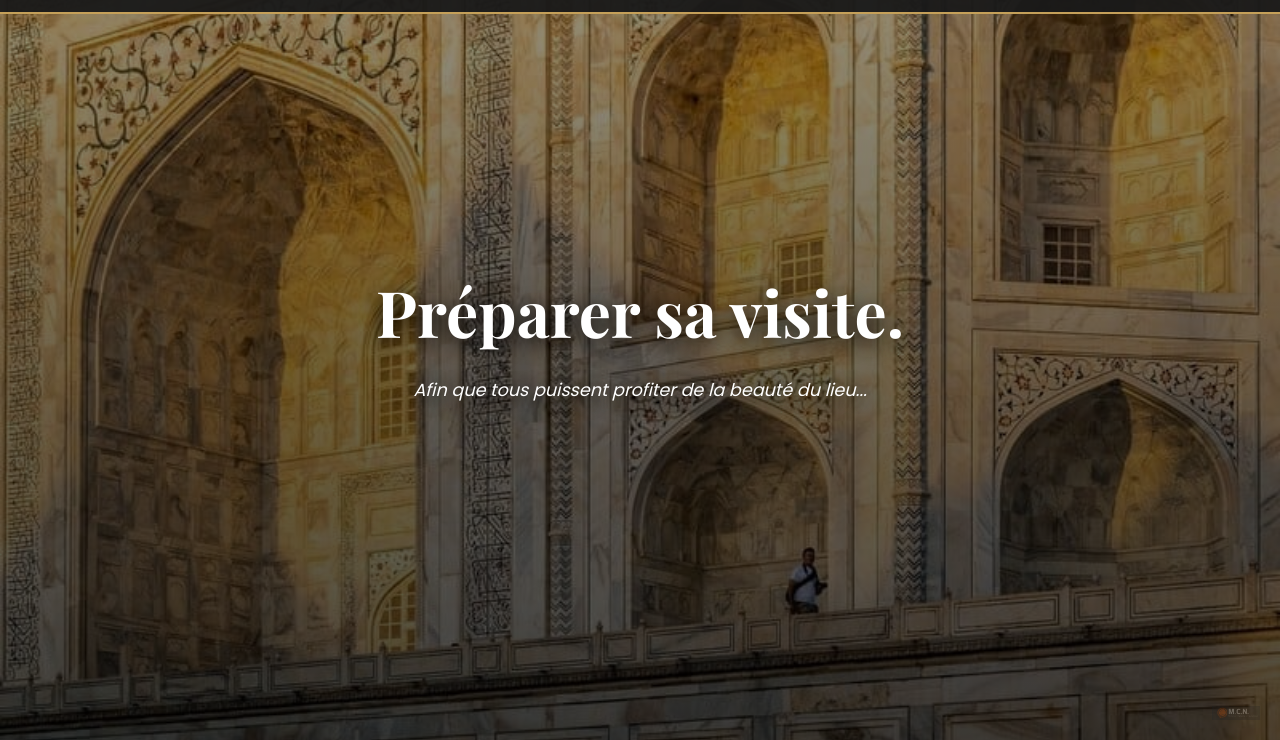
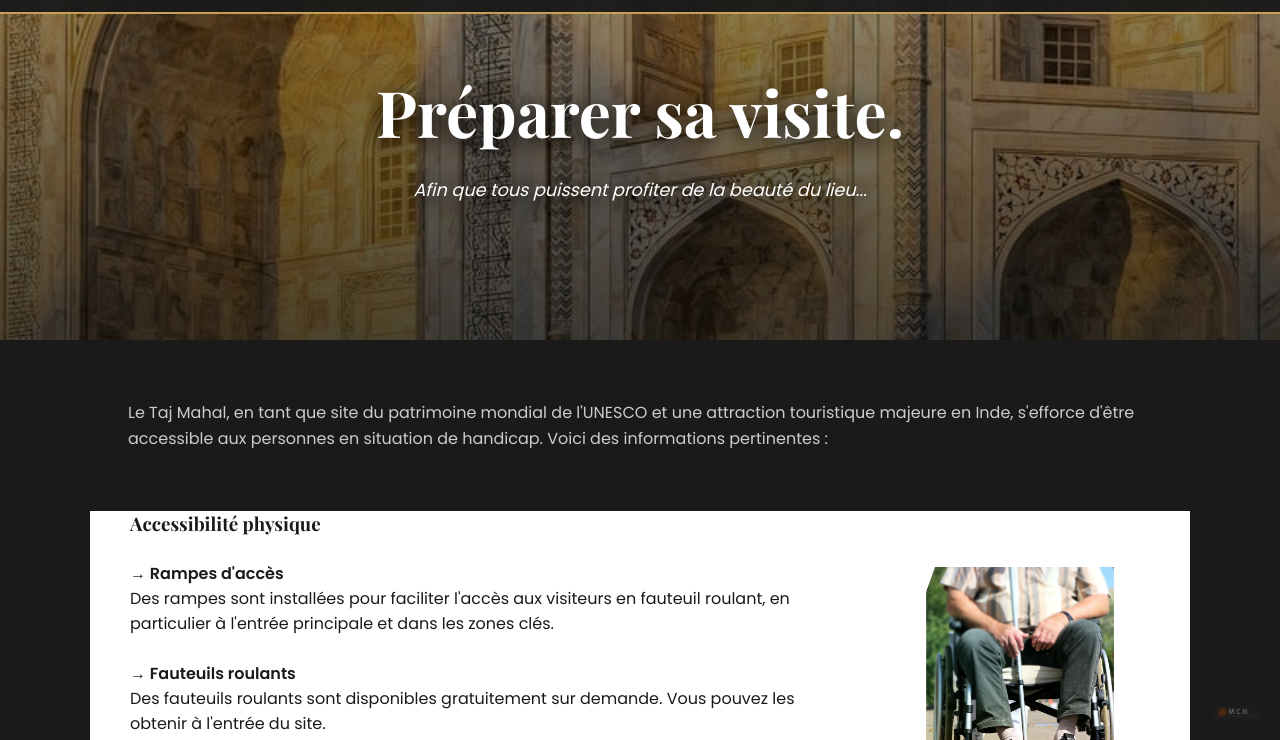
Before and after one commit to Rotaura/TajMahal-MCN, a plain HTML site: page Visite.html in a window 1280 px wide. Shown: the part 60-800 px from the top of the page. Drawn offline with nearby package versions, Linux system fonts and the light colour scheme; a web font is replaced by a local one.

Commit message:
Update Visite.html

```diff
--- a/Visite.html
+++ b/Visite.html
@@ -7,7 +7,7 @@
     <link rel="stylesheet" href="style.css">
     <link href="https://fonts.googleapis.com/css2?family=Playfair+Display:ital,wght@0,400;0,700;1,400&family=Poppins:wght@300;400;600&display=swap" rel="stylesheet">
 </head>
-<body class="visit-p²e">
+<body class="visit-page">
 
     <input type="checkbox" id="menu-toggle" class="menu-checkbox">
 
```
